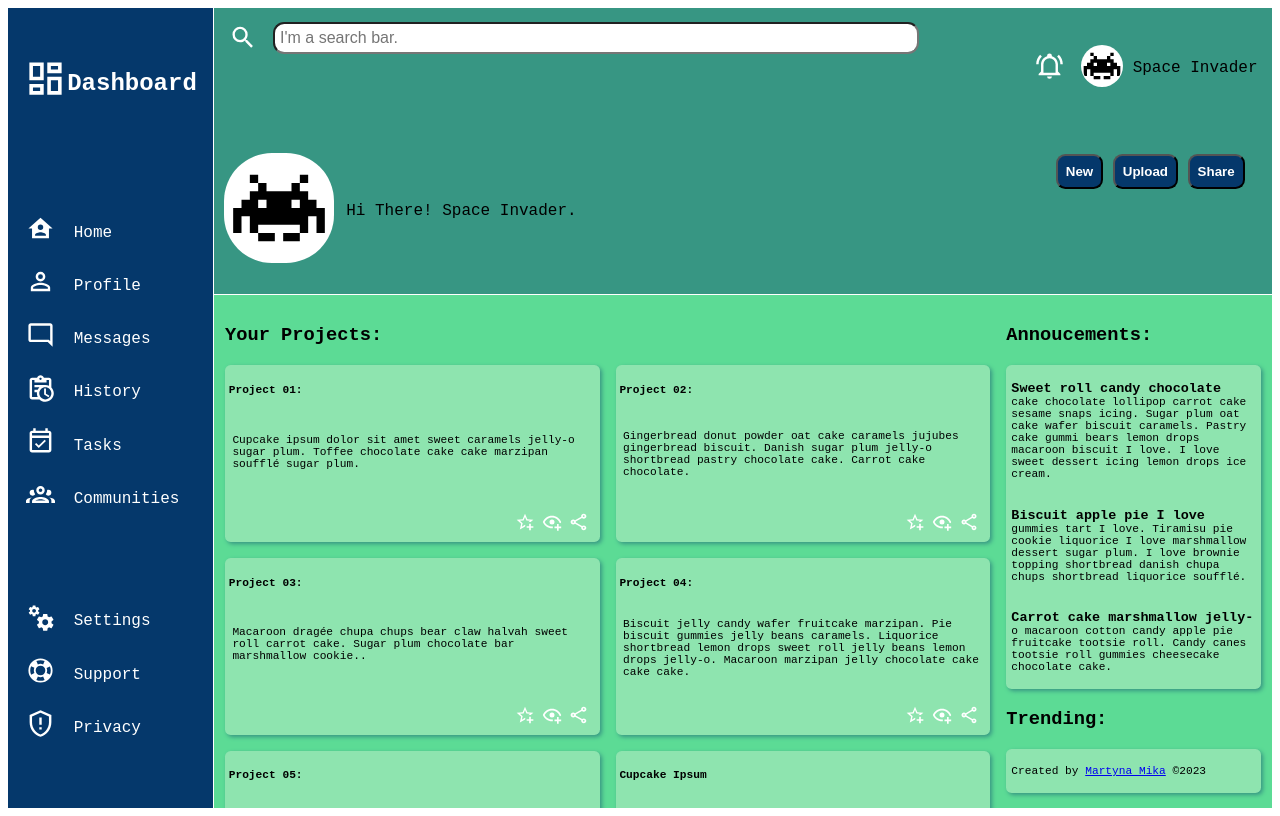
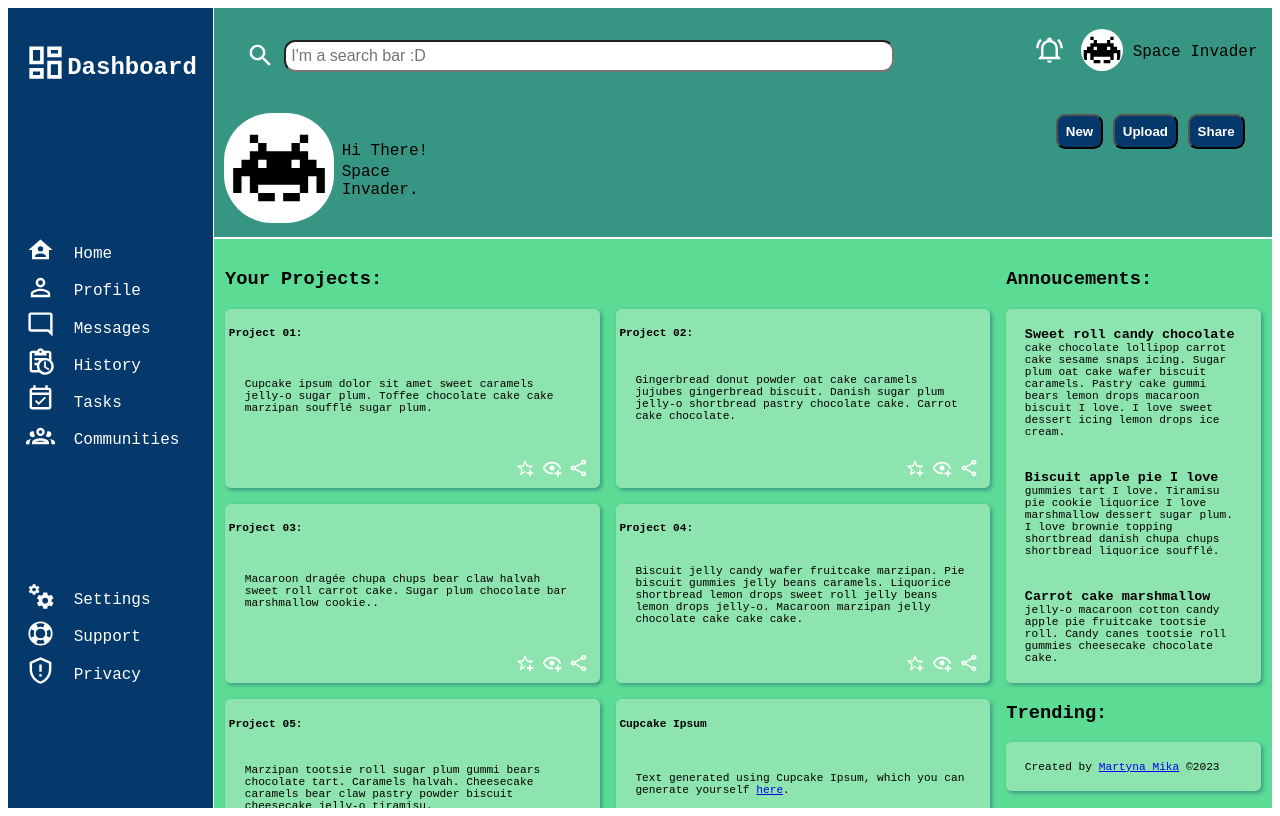
Before and after one commit to MaMikaDev/admin-dashboard, a plain HTML site: page index.html in a window 1280 px wide. Drawn offline with Linux system fonts and the light colour scheme; a web font is replaced by a local one.

Commit message:
padding reset for p

```diff
--- a/index.html
+++ b/index.html
@@ -34,7 +34,7 @@
         <div class="search-bar">
 
             <img src="icons/search.svg" class="spy-glass" />
-            <input type="text" placeholder="I'm a search bar." id="search-bar"/>
+            <input type="text" placeholder="I'm a search bar :D" id="search-bar"/>
 
         </div>
         <div class="logged-in">
@@ -42,7 +42,7 @@
             <p><img src="icons/bell-ring-outline.svg" class="bell-icon" /></p><p><img src="icons/space-invaders.svg" class="user-avatar-small"></p><p>Space Invader</p>
 
         </div>
-        <div class="hello"><p><img src="icons/space-invaders.svg" class="user-avatar"></p><p>Hi There! Space Invader.</p></div>
+        <div class="hello"><p><img src="icons/space-invaders.svg" class="user-avatar"></p><div><p>Hi There!</p> <p>Space Invader.</p></div></div>
         <div class="three-buttons">
           <p>
             <button type="submit" class="button">New</button>
--- a/styles.css
+++ b/styles.css
@@ -8,6 +8,11 @@
 :root {
   font-family: "Martian Mono", monospace;
   font-size: 16px;
+}
+
+p {
+  padding: 0;
+  margin: 0;
 }
 
 .container {
@@ -119,11 +124,12 @@
 .top-nav > .search-bar {
   display: grid;
   grid-template-columns: min-content 1fr;
-  place-items: center start;
+  place-items: center;
+  padding: 2rem;
 }
 
 .top-nav > .search-bar > .icon {
-  padding: 5px;
+  padding: 10px;
   margin-left: 0.5rem;
 }
 
@@ -220,6 +226,10 @@
   box-shadow: 2px 2px 4px #379683;
 }
 
+.element p {
+  padding: 1rem;
+}
+
 .post-options {
   padding: 2%;
   place-self: end;
```
